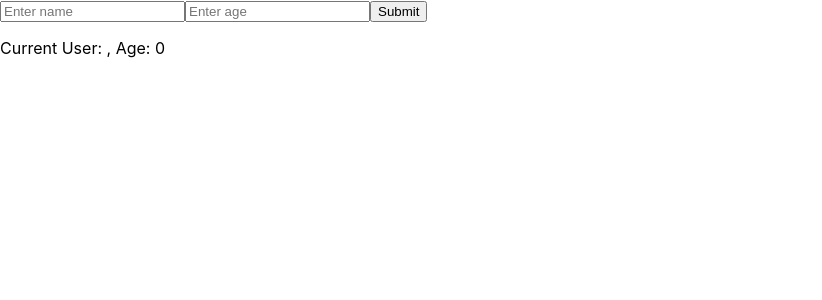
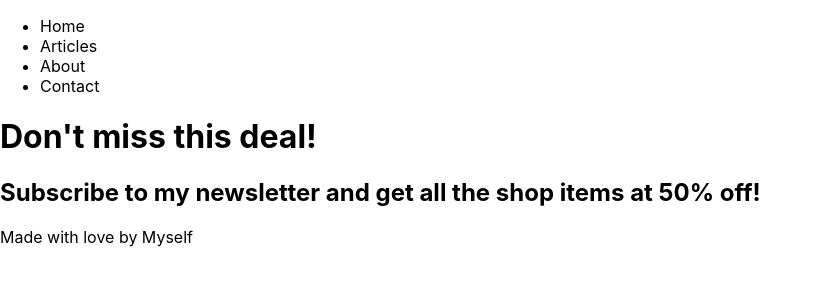
Before and after one commit to mlestrella843/React_Meta, a React (Create React App) app in the folder firstapp/: page / in a window 1280 px wide. Shown: the top 300 px of the page, without its empty margins (0-822 px from the left). Built offline with nearby package versions, Linux system fonts and the light colour scheme.

Commit message:
Creating the web app

```diff
--- a/firstapp/src/App.js
+++ b/firstapp/src/App.js
@@ -1,11 +1,21 @@
 // import logo from './logo.svg';
 import './App.css';
 //import ParentComponent from "./components/exercise1/ParentComponent";
-import ParentComponent from "./components/exercise3/ParentComponent";
+// import ParentComponent from "./components/exercise3/ParentComponent";
+import Nav from "./components/Nav";
+import Promo from "./components/Promo";
+import Footer from "./components/Footer";
 
 
 function App() {
-    return <ParentComponent />
+    // return <ParentComponent />
+    return (
+        <div>
+             <Nav />
+             <Promo />
+             <Footer />
+        </div>
+    )
 
 }
 
--- a/firstapp/src/components/exercise3/ChildComponent.js
+++ b/firstapp/src/components/exercise3/ChildComponent.js
@@ -1,18 +1,20 @@
 import React, { useState } from 'react';
 
 function ChildComponent({ onSubmit }) {
+  // Child component state to manage input values
   const [name, setName] = useState('');
   const [age, setAge] = useState('');
 
   const handleSubmit = (e) => {
-    e.preventDefault();
-    // Create a new Objet 'user' with name and age captured
+    e.preventDefault(); // Prevent form from refreshing the page
+
+    // Create a new user object with the input values
     const newUser = { name, age: parseInt(age) || 0 };
 
-    // Call  onSubmit function, passed as prop, to send the new user to ParentComponent
+    // Call the onSubmit function passed from the parent and send the newUser object
     onSubmit(newUser);
 
-    // Clean form after sent data
+    // Clear the input fields after submitting
     setName('');
     setAge('');
   };
--- a/firstapp/src/components/exercise3/ParentComponent.js
+++ b/firstapp/src/components/exercise3/ParentComponent.js
@@ -2,17 +2,20 @@ import React, { useState } from 'react';
 import ChildComponent from './ChildComponent';
 
 function ParentComponent() {
-  // The 'user' state is defined into Parent component.
+  // Parent component state to store user information
   const [user, setUser] = useState({ name: '', age: 0 });
 
   return (
     <div>
-      {/* The function onSubmit is passed as prop to ChildComponent */}
+      <h1>Parent Component</h1>
+
+      {/* Passing a function to ChildComponent via onSubmit prop */}
       <ChildComponent onSubmit={(newUser) => setUser(newUser)} />
 
-      {/* Then the values name and age is showed into the ParentComponent */}
+      {/* Displaying the current user information */}
       <p>Current User: {user.name}, Age: {user.age}</p>
     </div>
   );
 }
+
 export default ParentComponent;
```
